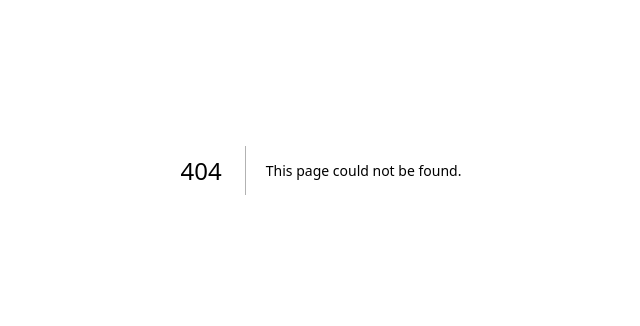
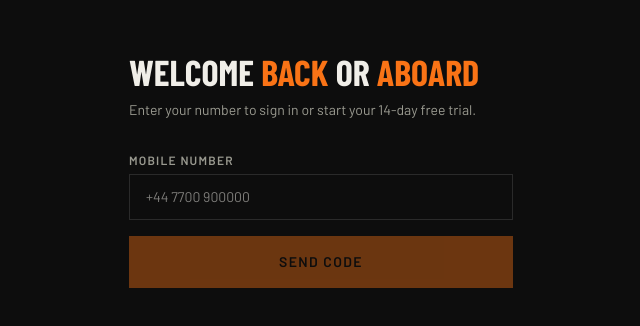
Before and after one commit to Rijaspb/missedcallai, a Next.js app: page /signup in a window 1280 px wide. Before the commit this address had no page. Shown: the part 230-556 px from the top of the page, without its empty margins (319-959 px from the left). Built offline with nearby package versions, Linux system fonts and the light colour scheme; a web font is replaced by a local one.

Commit message:
Add OTP login/signup flow and session handling

```diff
--- a/package.json
+++ b/package.json
@@ -11,7 +11,8 @@
   "dependencies": {
     "@hugeicons/core-free-icons": "^4.0.0",
     "@hugeicons/react": "^1.1.6",
-    "@supabase/supabase-js": "^2.99.1",
+    "@supabase/ssr": "^0.10.0",
+    "@supabase/supabase-js": "^2.101.1",
     "@vercel/analytics": "^2.0.1",
     "@vercel/speed-insights": "^2.0.0",
     "class-variance-authority": "^0.7.1",
--- /dev/null
+++ b/src/app/signup/page.tsx
@@ -0,0 +1,128 @@
+'use client'
+
+import { useState } from 'react'
+import { createClient } from '@/lib/supabase/client'
+
+export default function SignupPage() {
+  const [phone, setPhone] = useState('')
+  const [otp, setOtp] = useState('')
+  const [step, setStep] = useState<'phone' | 'otp'>('phone')
+  const [loading, setLoading] = useState(false)
+  const [error, setError] = useState<string | null>(null)
+
+  async function handleSendOTP() {
+    setLoading(true)
+    setError(null)
+    const supabase = createClient()
+    const { error } = await supabase.auth.signInWithOtp({ phone })
+    if (error) setError(error.message)
+    else setStep('otp')
+    setLoading(false)
+  }
+
+  async function handleVerifyOTP() {
+    setLoading(true)
+    setError(null)
+    const supabase = createClient()
+    const { error } = await supabase.auth.verifyOtp({
+      phone,
+      token: otp,
+      type: 'sms',
+    })
+    if (error) setError(error.message)
+    else window.location.href = '/dashboard'
+    setLoading(false)
+  }
+
+  return (
+    <main className="min-h-screen flex items-center justify-center px-6">
+      <div className="max-w-sm w-full">
+        <h1 className="font-display font-black uppercase text-4xl mb-2">
+            {step === 'phone' ? (
+                <>
+                Welcome{' '}
+                <span style={{ color: 'var(--color-accent)' }}>back</span>
+                {' '}or{' '}
+                <span style={{ color: 'var(--color-accent)' }}>aboard</span>
+                </>
+            ) : (
+                <>
+                Check your{' '}
+                <span style={{ color: 'var(--color-accent)' }}>phone</span>
+                </>
+            )}
+            </h1>
+            <p className="text-sm mb-8" style={{ color: 'var(--color-muted)' }}>
+            {step === 'phone'
+                ? 'Enter your number to sign in or start your 14-day free trial.'
+                : `Code sent to ${phone}. Check your messages.`}
+            </p>
+
+        <div className="space-y-4">
+          {step === 'phone' ? (
+            <div>
+              <label
+                className="text-xs font-semibold uppercase tracking-widest block mb-1.5"
+                style={{ color: 'var(--color-muted)' }}
+              >
+                Mobile number
+              </label>
+              <input
+                type="tel"
+                value={phone}
+                onChange={e => setPhone(e.target.value)}
+                placeholder="+44 7700 900000"
+                className="w-full px-4 py-3 text-sm border bg-transparent outline-none"
+                style={{ borderColor: 'var(--color-border-2)', color: 'var(--color-text)' }}
+              />
+            </div>
+          ) : (
+            <div>
+              <label
+                className="text-xs font-semibold uppercase tracking-widest block mb-1.5"
+                style={{ color: 'var(--color-muted)' }}
+              >
+                6-digit code
+              </label>
+              <input
+                type="text"
+                inputMode="numeric"
+                maxLength={6}
+                value={otp}
+                onChange={e => setOtp(e.target.value)}
+                placeholder="123456"
+                className="w-full px-4 py-3 text-sm border bg-transparent outline-none tracking-widest"
+                style={{ borderColor: 'var(--color-border-2)', color: 'var(--color-text)' }}
+              />
+            </div>
+          )}
+
+          {error && <p className="text-sm text-red-400">{error}</p>}
+
+          <button
+            onClick={step === 'phone' ? handleSendOTP : handleVerifyOTP}
+            disabled={loading || (step === 'phone' ? !phone : otp.length !== 6)}
+            className="w-full py-4 text-sm font-bold uppercase tracking-widest transition-opacity hover:opacity-80 disabled:opacity-40"
+            style={{ background: 'var(--color-accent)', color: '#0D0D0D' }}
+          >
+            {loading
+              ? 'Please wait…'
+              : step === 'phone'
+              ? 'Send code'
+              : 'Verify & start trial'}
+          </button>
+
+          {step === 'otp' && (
+            <button
+              onClick={() => { setStep('phone'); setError(null); setOtp('') }}
+              className="w-full text-xs text-center"
+              style={{ color: 'var(--color-muted)' }}
+            >
+              Wrong number? Go back
+            </button>
+          )}
+        </div>
+      </div>
+    </main>
+  )
+}
--- a/src/components/layout/Navbar.tsx
+++ b/src/components/layout/Navbar.tsx
@@ -27,7 +27,7 @@ export function Navbar() {
           </Link>
 
           <Link
-            href="/#pricing"
+            href="/signup"
             className="text-xs font-bold uppercase tracking-widest px-5 py-2.5 bg-(--color-accent) text-black hover:opacity-80"
           >
             Start Free Trial
@@ -60,7 +60,7 @@ export function Navbar() {
             </Link>
 
             <Link
-              href="/#pricing"
+              href="/signup"
               onClick={() => setOpen(false)}
               className="w-full text-center text-sm font-bold uppercase tracking-widest px-4 py-3 rounded-lg bg-(--color-accent) text-black"
             >
--- a/src/lib/supabase/client.ts
+++ b/src/lib/supabase/client.ts
@@ -1,7 +1,9 @@
-import { createClient } from '@supabase/supabase-js'
+import { createBrowserClient } from '@supabase/ssr'
 import type { Database } from '@/types/database'
 
-export const supabaseClient = createClient<Database>(
-  process.env.NEXT_PUBLIC_SUPABASE_URL!,
-  process.env.NEXT_PUBLIC_SUPABASE_ANON_KEY!
-)
+export function createClient() {
+  return createBrowserClient<Database>(
+    process.env.NEXT_PUBLIC_SUPABASE_URL!,
+    process.env.NEXT_PUBLIC_SUPABASE_ANON_KEY!
+  )
+}
--- /dev/null
+++ b/src/lib/supabase/proxy.ts
@@ -0,0 +1,44 @@
+import { createServerClient } from '@supabase/ssr'
+import { NextResponse, type NextRequest } from 'next/server'
+
+const PROTECTED = ['/dashboard', '/welcome']
+
+export async function updateSession(request: NextRequest) {
+  let supabaseResponse = NextResponse.next({ request })
+
+  const supabase = createServerClient(
+    process.env.NEXT_PUBLIC_SUPABASE_URL!,
+    process.env.NEXT_PUBLIC_SUPABASE_ANON_KEY!,
+    {
+      cookies: {
+        getAll() {
+          return request.cookies.getAll()
+        },
+        setAll(cookiesToSet, headers) {
+          cookiesToSet.forEach(({ name, value }) => request.cookies.set(name, value))
+          supabaseResponse = NextResponse.next({ request })
+          cookiesToSet.forEach(({ name, value, options }) =>
+            supabaseResponse.cookies.set(name, value, options)
+          )
+          Object.entries(headers ?? {}).forEach(([key, value]) =>
+            supabaseResponse.headers.set(key, value)
+          )
+        },
+      },
+    }
+  )
+
+  // Do not add code between createServerClient and getClaims()
+  const { data } = await supabase.auth.getClaims()
+  const user = data?.claims
+
+  const isProtected = PROTECTED.some(p => request.nextUrl.pathname.startsWith(p))
+
+  if (!user && isProtected) {
+    const url = request.nextUrl.clone()
+    url.pathname = '/signup'
+    return NextResponse.redirect(url)
+  }
+
+  return supabaseResponse
+}
--- /dev/null
+++ b/src/lib/supabase/ssr.ts
@@ -0,0 +1,29 @@
+import 'server-only'
+import { createServerClient } from '@supabase/ssr'
+import { cookies } from 'next/headers'
+import type { Database } from '@/types/database'
+
+export async function createSSRClient() {
+  const cookieStore = await cookies()
+
+  return createServerClient<Database>(
+    process.env.NEXT_PUBLIC_SUPABASE_URL!,
+    process.env.NEXT_PUBLIC_SUPABASE_ANON_KEY!,
+    {
+      cookies: {
+        getAll() {
+          return cookieStore.getAll()
+        },
+        setAll(cookiesToSet) {
+          try {
+            cookiesToSet.forEach(({ name, value, options }) =>
+              cookieStore.set(name, value, options)
+            )
+          } catch {
+            // Server Component — middleware handles session refresh
+          }
+        },
+      },
+    }
+  )
+}
--- a/src/proxy.ts
+++ b/src/proxy.ts
@@ -1,19 +1,26 @@
 import { NextRequest, NextResponse } from 'next/server'
+import { updateSession } from '@/lib/supabase/proxy'
 
-export function proxy(req: NextRequest) {
-  const { pathname } = req.nextUrl
+export async function proxy(request: NextRequest) {
+  const { pathname } = request.nextUrl
 
-  // Protect cron routes with secret header
   if (pathname.startsWith('/api/cron')) {
-    const authHeader = req.headers.get('authorization')
-    if (authHeader !== `Bearer ${process.env.CRON_SECRET}`) {
+    const cronSecret = process.env.CRON_SECRET
+    if (!cronSecret) {
       return NextResponse.json({ error: 'Unauthorized' }, { status: 401 })
     }
+    const authHeader = request.headers.get('authorization')
+    if (authHeader !== `Bearer ${cronSecret}`) {
+      return NextResponse.json({ error: 'Unauthorized' }, { status: 401 })
+    }
+    return NextResponse.next()
   }
 
-  return NextResponse.next()
+  return updateSession(request)
 }
 
 export const config = {
-  matcher: ['/dashboard/:path*', '/api/cron/:path*'],
+  matcher: [
+    '/((?!_next/static|_next/image|favicon.ico|.*\\.(?:svg|png|jpg|jpeg|gif|webp)$).*)',
+  ],
 }
```
Also changed, not shown: 1 other file (tests, documents, lock files or other folders).
